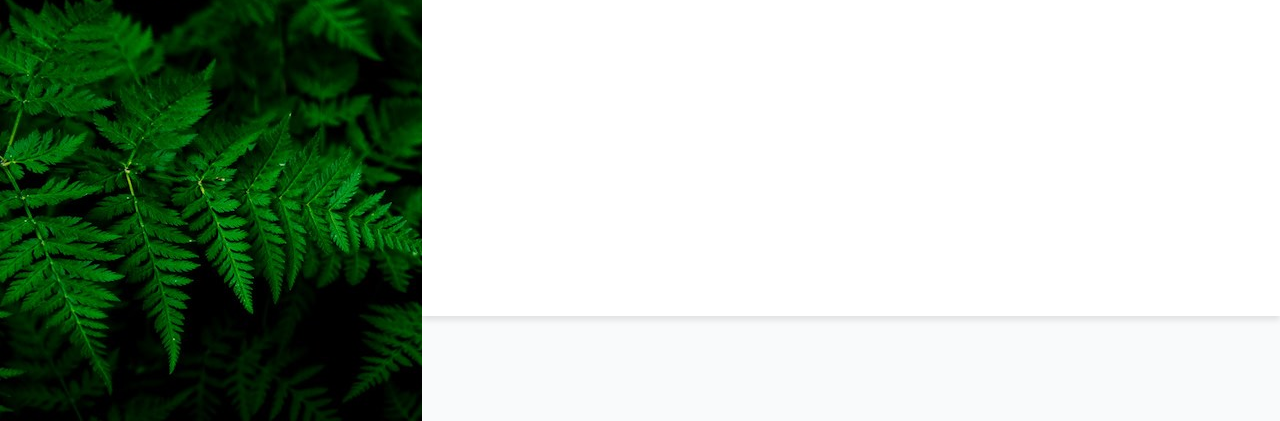
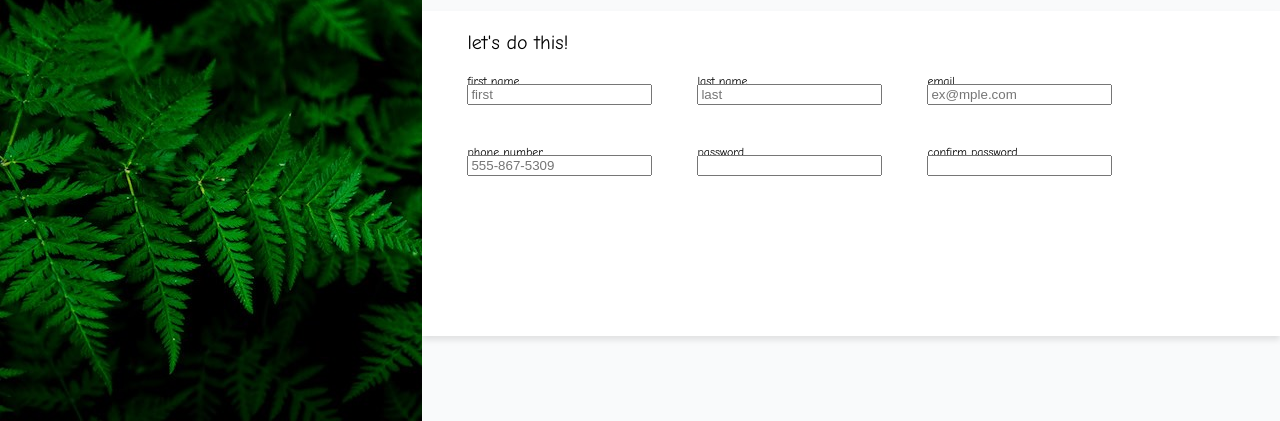
Before and after one commit to astn7278/odin-sign-up-form, a plain HTML site: page index.html in a window 1280 px wide. Shown: the part 379-800 px from the top of the page. Drawn offline with Linux system fonts and the light colour scheme.

Commit message:
Finish adding input fields and begin stylizing form

```diff
--- a/index.html
+++ b/index.html
@@ -11,23 +11,68 @@
                 <div class="logo-overlay">
                     <div class="overlay-content">
                         <div class="logo-container">
-                            <img src="img/odin-handdrawn.png" class="logo">
+                            <img src="img/odin-handdrawn.png" class="logo" />
                             <p>odin</p>
                         </div>
                     </div>
                 </div>
-                <img src="img/leaves.jpg" alt="Photo of Green leaves" class="photo">
+                <img
+                    src="img/leaves.jpg"
+                    alt="Photo of Green leaves"
+                    class="photo"
+                />
             </div>
             <div class="content-div">
                 <div class="text-container">
-                    <p>this is not a real online service. you know you need something
-                        like this in your life to help you realize your deepest dreams.
-                        sign up <i>now</i> to get started.
+                    <p>
+                        this is not a real online service. you know you need
+                        something like this in your life to help you realize
+                        your deepest dreams. sign up <i>now</i> to get started.
                     </p>
                     <p>you <i>know</i> you want to.</p>
                 </div>
                 <div class="form-container">
-
+                    <div class="text-banner">
+                        <p>let's do this!</p>
+                    </div>
+                    <section class="form-inputs">
+                        <p>
+                            <label for="firstName">
+                                <span>first name</span>
+                            </label>
+                            <input type="text" id="firstName" name="lastName" placeholder="first"/>
+                        </p>
+                        <p>
+                            <label for="lastName">
+                                <span>last name</span>
+                            </label>
+                            <input type="text" id="lastName" name="lastName" placeholder="last"/>
+                        </p>
+                        <p>
+                            <label for="email">
+                                <span>email</span>
+                            </label>
+                            <input type="email" id="email" name="email" placeholder="ex@mple.com"/>
+                        </p>
+                        <p>
+                            <label for="phone">
+                                <span>phone number</span>
+                            </label>
+                            <input type="phone" id="phone" name="phone" placeholder="555-867-5309"/>
+                        </p>
+                        <p>
+                            <label for="password">
+                                <span>password</span>
+                            </label>
+                            <input type="password" id="password" name="password" required/>
+                        </p>
+                        <p>
+                            <label for="passwordConfirm">
+                                <span>confirm password</span>
+                            </label>
+                            <input type="password" id="passwordConfirm" name="passwordConfirm" required/>
+                        </p>
+                    </section>
                 </div>
             </div>
         </div>
--- a/styles.css
+++ b/styles.css
@@ -9,6 +9,7 @@ body {
 .main-container {
     display: flex;
     height: 100%;
+    width: 1005;
 }
 
 .sidebar-div {
@@ -52,14 +53,17 @@ body {
     position: relative;
 }
 
+.content-div p {
+    margin-left: 45px;
+    font-size: 20px;
+}
+
 .text-container {
     position: absolute;
     top: 148px;
-    margin-left: 45px;
     margin-right: 45px;
-    max-width: 575px;
+    max-width: 650px;
     min-width: 450px;
-    font-size: 20px;
 }
 
 .form-container {
@@ -67,5 +71,24 @@ body {
     top: 370px;
     background-color: white;
     height: 325px;
+    min-width: 450px;
     box-shadow: 0px 4px 6px rgba(0, 0, 0, 0.1);
 }
+
+.text-banner {
+    position: relative;
+    top: 20px;
+}
+
+.form-inputs {
+    display: flex;
+    flex-wrap: wrap;
+    align-content: flex-start;
+
+}
+
+.form-inputs label {
+    font-size: 12px;
+    display: block;
+    margin-bottom: -7px;
+}
```
